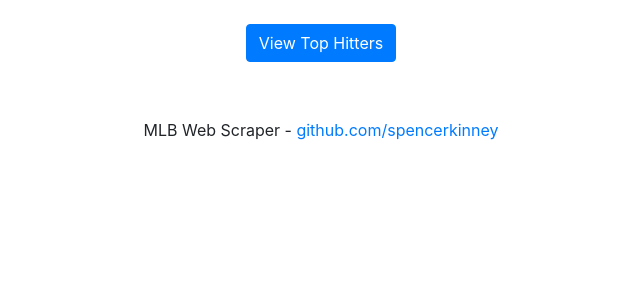
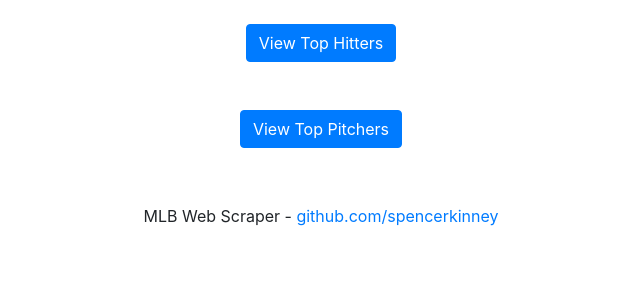
Before and after one commit to spencerkinney/mlb-web-scraper, a Django app: page / in a window 1280 px wide. Shown: the part 56-356 px from the top of the page, without its empty margins (319-959 px from the left). Run offline with Django 3.2, Linux system fonts and the light colour scheme; some libraries are stand-ins or nearby versions.

Commit message:
Added top pitchers

```diff
--- /dev/null
+++ b/sports_scraper/sports_scraper/forms.py
@@ -0,0 +1,5 @@
+from django import forms
+
+class PlayerNames:
+    pitcher = forms.CharField(max_length=20, label='Enter the first and last name of a pitcher')
+    hitter = forms.CharField(max_length=20, label='Enter the first and last name of a hitter')
--- /dev/null
+++ b/sports_scraper/sports_scraper/templates/head-to-head.html
@@ -0,0 +1,3 @@
+<!--
+    Input boxes: names of the Pitcher and Hitter
+-->
--- a/sports_scraper/sports_scraper/templates/index.html
+++ b/sports_scraper/sports_scraper/templates/index.html
@@ -1,19 +1,24 @@
 {% include "header.html" %}
 
 <body>
-  {% if not players_list %}
+  {% if not hitters_list %}
     <br>
       <center>
         <button onclick="location.href='{% url 'hitters' %}'" type="button" class="btn btn-primary">View Top Hitters</button>
       </center>
     <br>
   {% endif %}
+  {% if not pitchers_list %}
+    <br>
       <center>
-
-
+        <button onclick="location.href='{% url 'pitchers' %}'" type="button" class="btn btn-primary">View Top Pitchers</button>
+      </center>
+    <br>
+  {% endif %}
+  <center>
     <table class="table table-dark">
+      {% if hitters_list %}
       <thead>
-    {% if players_list %}
         <tr>
           <th scope="col">#</th>
           <th scope="col">Name</th>
@@ -26,27 +31,47 @@
         </tr>
       </thead>
       {% endif %}
-
+      {% if pitchers_list %}
+      <thead>
+        <tr>
+          <th scope="col">#</th>
+          <th scope="col">Name</th>
+          <th scope="col">Position</th>
+          <th scope="col">Team</th>
+          <th scope="col">W</th>
+          <th scope="col">L</th>
+          <th scope="col">ERA</th>
+        </tr>
+      </thead>
+      {% endif %}
       <tbody>
-
-{% for lists in players_list %}
+        {% for hitters in hitters_list %}
           <tr>
-      <th scope="col">{{lists.0}}</th>
-      <td>{{lists.1}}</td>
-      <td>{{lists.2}}</td>
-      <td>{{lists.3}}</td>
-      <td>{{lists.4}}</td>
-      <td>{{lists.5}}</td>
-      <td>{{lists.6}}</td>
-      <td>{{lists.7}}</td>
+            <th scope="col">{{hitters.0}}</th>
+            <td>{{hitters.1}}</td>
+            <td>{{hitters.2}}</td>
+            <td>{{hitters.3}}</td>
+            <td>{{hitters.4}}</td>
+            <td>{{hitters.5}}</td>
+            <td>{{hitters.6}}</td>
+            <td>{{hitters.7}}</td>
           </tr>
         {% endfor %}
-
+        {% for pitchers in pitchers_list %}
+          <tr>
+            <th scope="col">{{pitchers.0}}</th>
+            <td>{{pitchers.1}}</td>
+            <td>{{pitchers.2}}</td>
+            <td>{{pitchers.3}}</td>
+            <td>{{pitchers.4}}</td>
+            <td>{{pitchers.5}}</td>
+            <td>{{pitchers.6}}</td>
+            <td>{{pitchers.7}}</td>
+          </tr>
+        {% endfor %}
       </tbody>
     </table>
-
   </center>
-
 </body>
 
 {% include 'footer.html' %}
--- a/sports_scraper/sports_scraper/urls.py
+++ b/sports_scraper/sports_scraper/urls.py
@@ -19,6 +19,7 @@ from . import views
 
 urlpatterns = [
     path('' , views.index , name="index"),
-    path('hitters/' , views.hitters , name="hitters"),
+    path('hitters/' , views.hitters, name="hitters"),
+    path('pitchers/', views.pitchers, name="pitchers"),
     path('admin/', admin.site.urls),
 ]
--- a/sports_scraper/sports_scraper/views.py
+++ b/sports_scraper/sports_scraper/views.py
@@ -1,10 +1,79 @@
 from django.shortcuts import render, HttpResponse
 import requests
 from bs4 import BeautifulSoup
+from .forms import PlayerNames
+
+def get_hitters_information(url):
+    reqs = requests.get(url)
+    soup = BeautifulSoup(reqs.text, 'lxml')
+
+    players_parser = soup.find_all(class_="short-3OJ0bTju")
+    positions_parser = soup.find_all(class_="position-28TbwVOg")
+    teams_parser = soup.find_all(class_="col-group-end-2UJpJVwW number-aY5arzrB align-left-3L2SU-Mk is-table-pinned-1WfPW2jT")
+    gamesplayed_parser = soup.find_all(attrs={"data-col" : "2"}, class_="col-group-start-sa9unvY0 number-aY5arzrB align-right-3nN_D3xs is-table-pinned-1WfPW2jT")
+    atbats_parser = soup.find_all(attrs={"data-col" : "3"}, class_="col-group-end-2UJpJVwW number-aY5arzrB align-right-3nN_D3xs is-table-pinned-1WfPW2jT")
+    runs_parser = soup.find_all(attrs={"data-col" : "4"}, class_="col-group-start-sa9unvY0 number-aY5arzrB align-right-3nN_D3xs is-table-pinned-1WfPW2jT")
+    hits_parser = soup.find_all(attrs={"data-col" : "5"}, class_="number-aY5arzrB align-right-3nN_D3xs is-table-pinned-1WfPW2jT")
+
+    # Creates a list of attributes for each player ('players_sub_list') for each player and stores it in the 'player_list' list
+    players_list = []
+    players_sublist = []
+    playerCount = len(players_parser)
+
+    for i in range(playerCount):
+        players_sublist = []
+        players_sublist.append(i + 1)
+        players_sublist.append(str(players_parser[i].text))
+        players_sublist.append(str(positions_parser[i].text))
+        players_sublist.append(str(teams_parser[i].text))
+        players_sublist.append(str(gamesplayed_parser[i].text))
+        players_sublist.append(str(atbats_parser[i].text))
+        players_sublist.append(str(runs_parser[i].text))
+        players_sublist.append(str(hits_parser[i].text))
+        players_list.append(players_sublist)
+    return players_list
+
+def get_pitchers_information(url):
+    reqs = requests.get(url)
+    soup = BeautifulSoup(reqs.text, 'lxml')
+
+    class_var = "col-group-start-sa9unvY0 number-aY5arzrB align-right-3nN_D3xs is-table-pinned-1WfPW2jT"
+    players_parser = soup.find_all(class_="short-3OJ0bTju")
+    positions_parser = soup.find_all(class_="position-28TbwVOg")
+    teams_parser = soup.find_all(class_="col-group-end-2UJpJVwW number-aY5arzrB align-left-3L2SU-Mk is-table-pinned-1WfPW2jT")
+    wins_parser = soup.find_all(attrs={"data-col" : "2"}, class_="col-group-start-sa9unvY0 number-aY5arzrB align-right-3nN_D3xs is-table-pinned-1WfPW2jT")
+    lose_parser = soup.find_all(attrs={"data-col" : "3"}, class_="number-aY5arzrB align-right-3nN_D3xs is-table-pinned-1WfPW2jT")
+    ERA_parser = soup.find_all(attrs={"data-col" : "4"}, class_="selected-1vxxHvFg col-group-end-2UJpJVwW number-aY5arzrB align-right-3nN_D3xs is-table-pinned-1WfPW2jT")
+    #atbats_parser = soup.find_all(attrs={"data-col" : "3"}, class_="col-group-end-2UJpJVwW number-aY5arzrB align-right-3nN_D3xs is-table-pinned-1WfPW2jT")
+    #runs_parser = soup.find_all(attrs={"data-col" : "4"}, class_="col-group-start-sa9unvY0 number-aY5arzrB align-right-3nN_D3xs is-table-pinned-1WfPW2jT")
+    #hits_parser = soup.find_all(attrs={"data-col" : "5"}, class_="number-aY5arzrB align-right-3nN_D3xs is-table-pinned-1WfPW2jT")
+
+    # Creates a list of attributes for each player ('players_sub_list') for each player and stores it in the 'player_list' list
+    players_list = []
+    players_sublist = []
+    playerCount = len(players_parser)
+
+    for i in range(playerCount):
+        players_sublist = []
+        players_sublist.append(i + 1)
+        players_sublist.append(str(players_parser[i].text))
+        players_sublist.append(str(positions_parser[i].text))
+        players_sublist.append(str(teams_parser[i].text))
+        players_sublist.append(str(wins_parser[i].text))
+        players_sublist.append(str(lose_parser[i].text))
+        players_sublist.append(str(ERA_parser[i].text))
+        #players_sublist.append(str(atbats_parser[i].text))
+        #players_sublist.append(str(runs_parser[i].text))
+        #players_sublist.append(str(hits_parser[i].text))
+        players_list.append(players_sublist)
+    return players_list
 
 def hitters(request):
-    url = 'https://www.mlb.com/stats/hitting'
-    reqs = requests.get(url)
+    hitters_url = 'https://www.mlb.com/stats/hitting'
+
+    hitters_list = get_hitters_information(hitters_url)
+    '''
+    reqs = requests.get(players_url)
     soup = BeautifulSoup(reqs.text, 'lxml')
 
     players_parser = soup.find_all(class_="short-3OJ0bTju")
@@ -31,7 +100,7 @@ def hitters(request):
         players_sublist.append(str(runs_parser[i].text))
         players_sublist.append(str(hits_parser[i].text))
         players_list.append(players_sublist)
-
+    '''
     '''
 
     INPUT:   print(players_list)
@@ -40,7 +109,12 @@ def hitters(request):
 
     '''
 
-    return render(request, 'index.html', {'players_list': players_list})
+    return render(request, 'index.html', {'hitters_list': hitters_list})
+
+def pitchers(request):
+    pitchers_url = 'https://www.mlb.com/stats/pitching'
+    pitchers_list = get_pitchers_information(pitchers_url)
+    return render(request, 'index.html', {'pitchers_list': pitchers_list})
 
 def index(request):
     return render (request, 'index.html')
```
Lines whose indentation alone changed are shown as unchanged.
